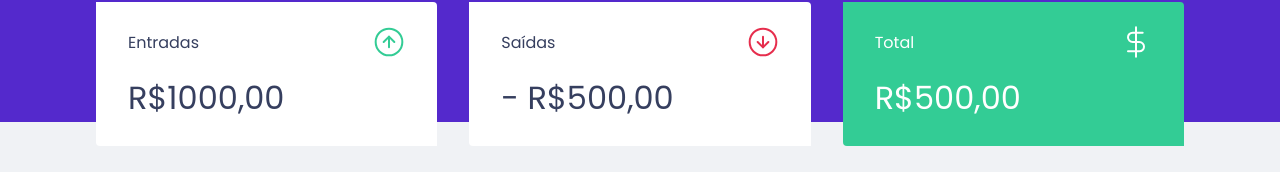
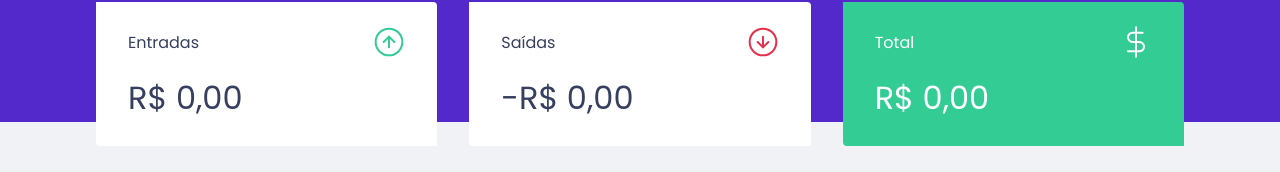
Before and after one commit to LetsCaetano/dtmoney, a React (Create React App) app: page / in a window 1280 px wide. Shown: the part 150-322 px from the top of the page. Built offline with nearby package versions, Linux system fonts and the light colour scheme; no server answers; what miragejs would draw is missing.

Commit message:
🚧 calc summary

```diff
--- a/src/components/Summary/index.tsx
+++ b/src/components/Summary/index.tsx
@@ -11,6 +11,26 @@
     const { transactions } = useContext(TransactionsContext);
     console.log(transactions)
 
+    // const totalDeposits = transactions.reduce((accumulator, transaction) =>  {
+    //     return transaction.type === 'deposit' ? accumulator + transaction.amount : accumulator
+    // },0)
+
+    const summary = transactions.reduce((accumulator, transaction) => {
+        if(transaction.type === 'deposit') {
+            accumulator.deposits += transaction.amount
+            accumulator.total += transaction.amount
+        }
+        else if (transaction.type === 'withdraw'){
+            accumulator.withdraws += transaction.amount
+            accumulator.total -= transaction.amount
+        }
+
+        return accumulator
+    }, {
+        deposits: 0,
+        withdraws: 0,
+        total: 0
+    })
     return (
         <Container>
             <div>
@@ -18,21 +38,42 @@
                     <p>Entradas</p>
                     <img src={incomeImg} alt="Entradas" />
                 </header>
-                <strong>R$1000,00</strong>
+                <strong>
+                    {
+                        new Intl.NumberFormat('pt-BR', {
+                            style: 'currency',
+                            currency: 'BRL'
+                        }).format(summary.deposits)
+                    }
+                </strong>
             </div>
             <div>
                 <header>
                     <p>Saídas</p>
                     <img src={outcomeImg} alt="Saídas" />
                 </header>
-                <strong> - R$500,00</strong>
+                <strong>-
+                    {
+                        new Intl.NumberFormat('pt-BR', {
+                            style: 'currency',
+                            currency: 'BRL'
+                        }).format(summary.withdraws)
+                    }
+                </strong>
             </div>
             <div className="highlight-background">
                 <header>
                     <p>Total</p>
                     <img src={totalImg} alt="Total" />
                 </header>
-                <strong>R$500,00</strong>
+                <strong>
+                    {
+                        new Intl.NumberFormat('pt-BR', {
+                            style: 'currency',
+                            currency: 'BRL'
+                        }).format(summary.total)
+                    }
+                </strong>
             </div>
         </Container>
     )
```
